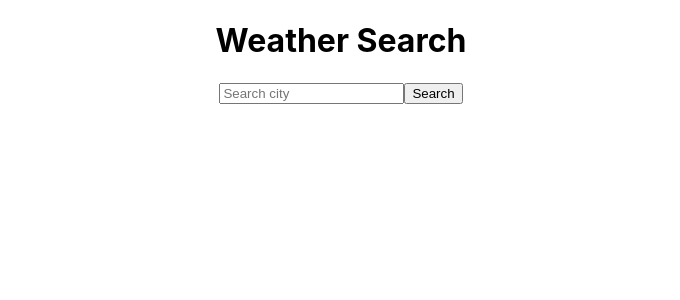
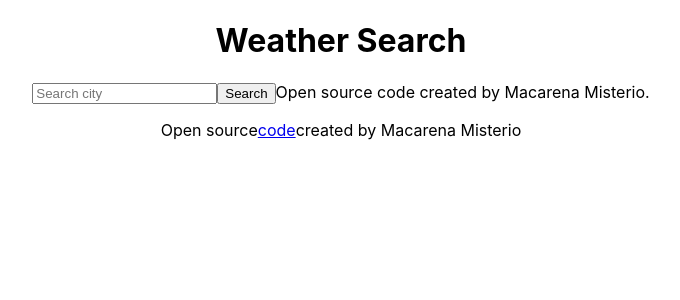
Before and after one commit to macarenamisterio/react-week3-project, a React (Create React App) app: page / in a window 1280 px wide. Shown: the top 300 px of the page, without its empty margins (299-979 px from the left). Built offline with nearby package versions, Linux system fonts and the light colour scheme.

Commit message:
Adding footer

```diff
--- a/src/App.js
+++ b/src/App.js
@@ -6,6 +6,15 @@ function App() {
 		<div className="App">
 			<h1>Weather Search</h1>
 			<Search />
+			<p>
+				Open source
+				<a
+					href="https://github.com/macarenamisterio/react-week3-project"
+					target="a_blank">
+					code
+				</a>
+				created by Macarena Misterio
+			</p>
 		</div>
 	);
 }
--- a/src/Search.js
+++ b/src/Search.js
@@ -8,6 +8,7 @@ export default function Search() {
 				name="search"
 			/>
 			<button type="submit">Search</button>
+			Open source <a>code</a> created by Macarena Misterio.
 		</form>
 	);
 }
```
